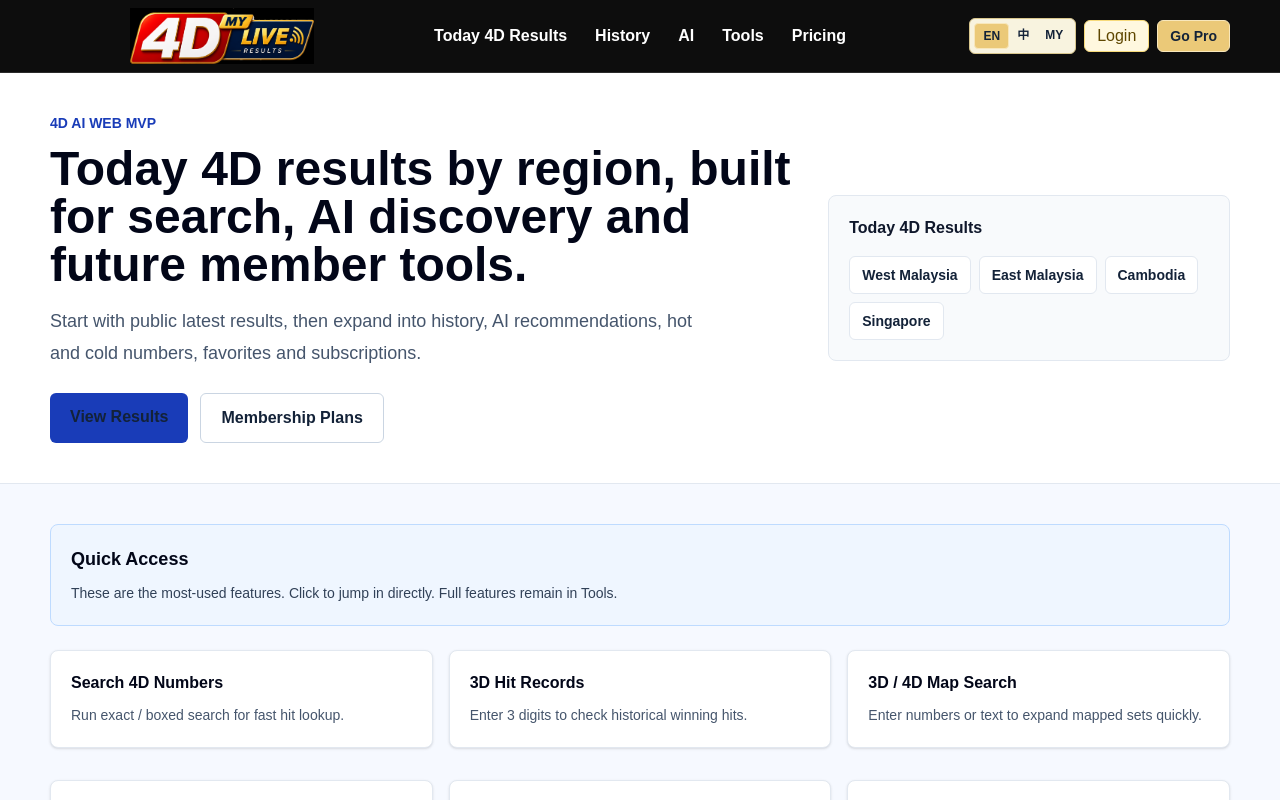
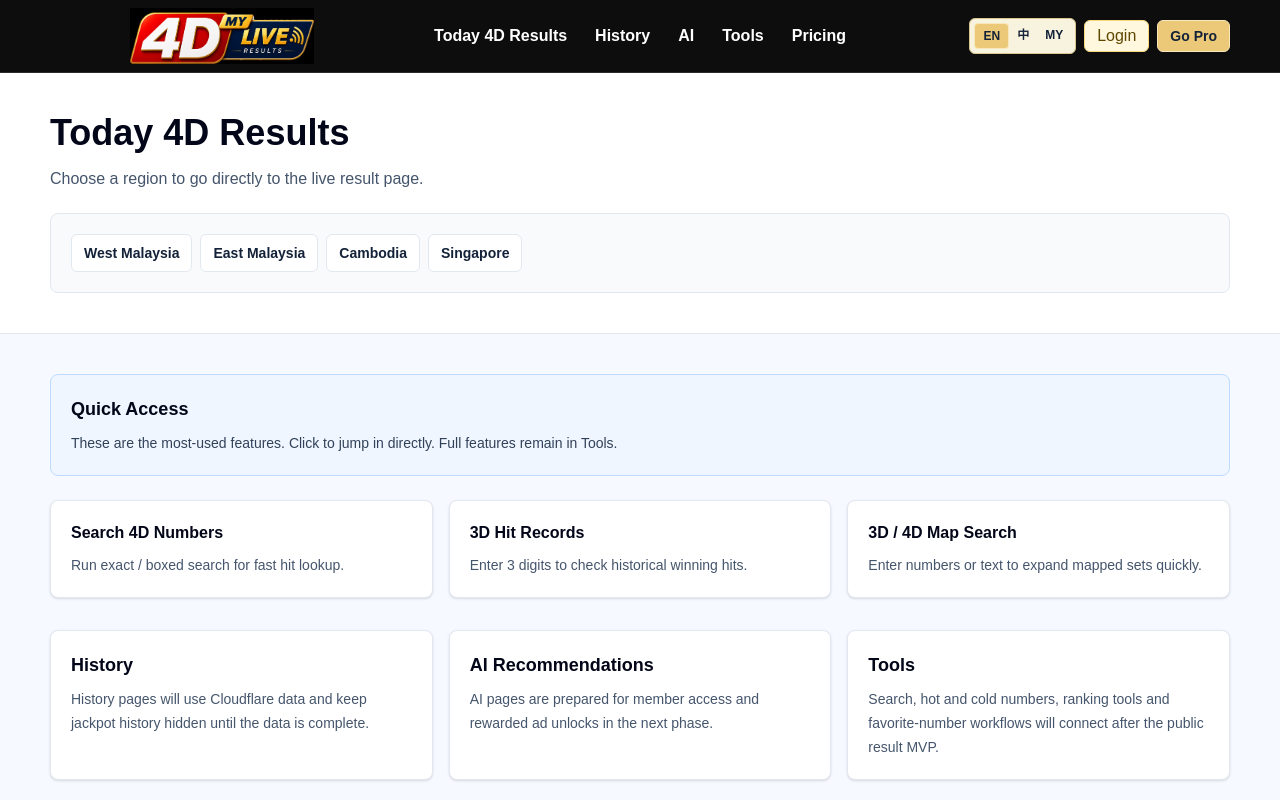
Before and after one commit to nine25silver-cyber/4d-ai-web, a Next.js app: page /en in a window 1280 px wide. Shown: the top 800 px of the page. Built offline with nearby package versions, Linux system fonts and the light colour scheme; no server answers.

Commit message:
feat: make homepage focus on today results entry

```diff
--- a/src/app/[locale]/page.tsx
+++ b/src/app/[locale]/page.tsx
@@ -45,19 +45,19 @@ export default async function HomePage({params}: {params: Promise<{locale: Local
     <main>
       <StructuredData data={{'@context': 'https://schema.org', '@type': 'WebSite', name: '4D AI', url: siteUrl(`/${locale}`)}} />
       <section className="border-b border-slate-200 bg-white py-10">
-        <div className="container-shell grid gap-8 lg:grid-cols-[1.3fr_0.7fr] lg:items-center">
-          <div>
-            <p className="text-sm font-bold uppercase text-blue-800">4D AI Web MVP</p>
-            <h1 className="mt-3 max-w-3xl text-4xl font-black tracking-normal text-slate-950 sm:text-5xl">{t('headline')}</h1>
-            <p className="mt-4 max-w-2xl text-lg leading-8 text-slate-600">{t('intro')}</p>
-            <div className="mt-6 flex flex-wrap gap-3">
-              <Link href={`/${locale}/results/west-malaysia`} className="rounded-md bg-blue-800 px-5 py-3 font-bold text-white hover:bg-blue-900">{t('primaryCta')}</Link>
-              <Link href={`/${locale}/pricing`} className="rounded-md border border-slate-300 px-5 py-3 font-bold text-slate-800 hover:bg-slate-100">{t('pricingCta')}</Link>
-            </div>
-          </div>
-          <div className="rounded-lg border border-slate-200 bg-slate-50 p-5">
-            <h2 className="text-base font-black text-slate-900">{t('regionsTitle')}</h2>
-            <div className="mt-4"><RegionNav locale={locale} /></div>
+        <div className="container-shell">
+          <h1 className="text-3xl font-black tracking-normal text-slate-950 sm:text-4xl">
+            {locale === 'zh' ? '今日4D成绩' : locale === 'ms' ? 'Keputusan 4D Hari Ini' : 'Today 4D Results'}
+          </h1>
+          <p className="mt-3 max-w-3xl text-base leading-7 text-slate-600">
+            {locale === 'zh'
+              ? '选择地区后直接进入开彩成绩页面。'
+              : locale === 'ms'
+                ? 'Pilih kawasan untuk terus masuk ke halaman keputusan.'
+                : 'Choose a region to go directly to the live result page.'}
+          </p>
+          <div className="mt-5 rounded-lg border border-slate-200 bg-slate-50 p-5">
+            <RegionNav locale={locale} />
           </div>
         </div>
       </section>
```
